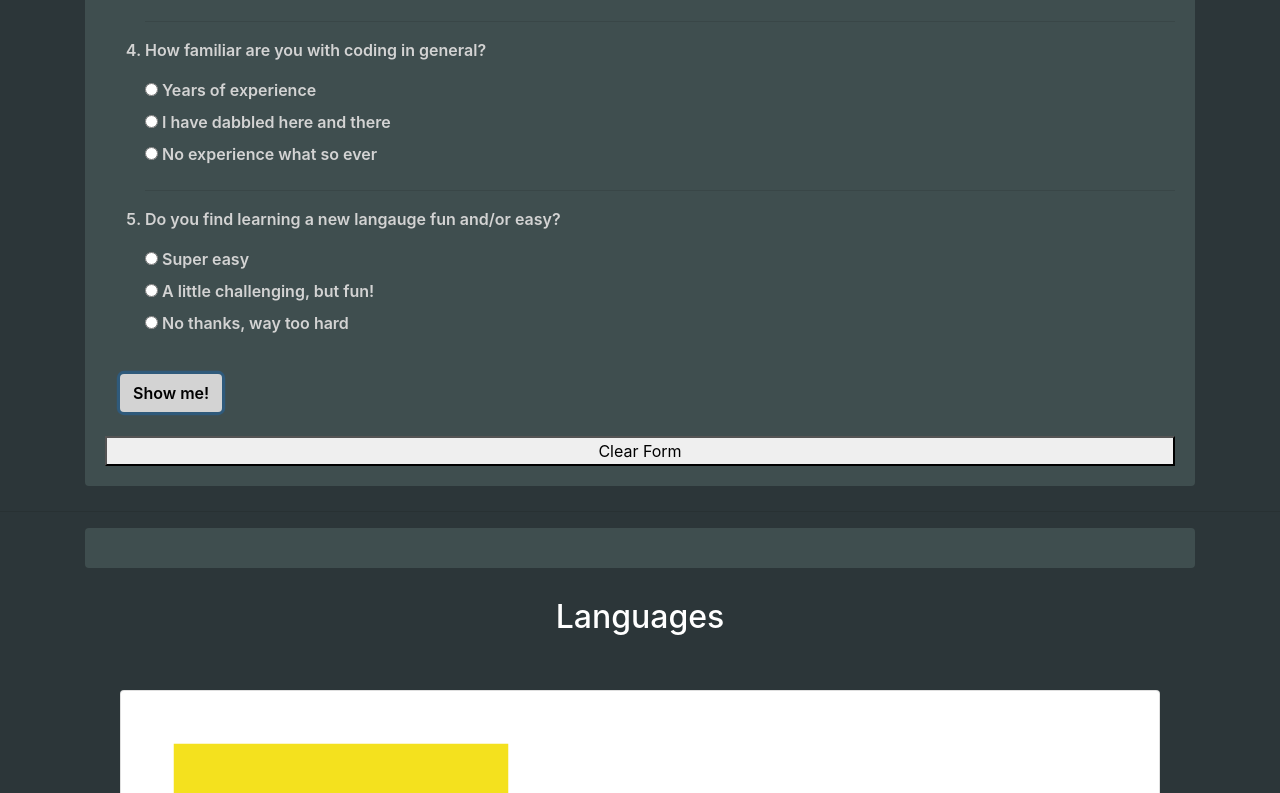
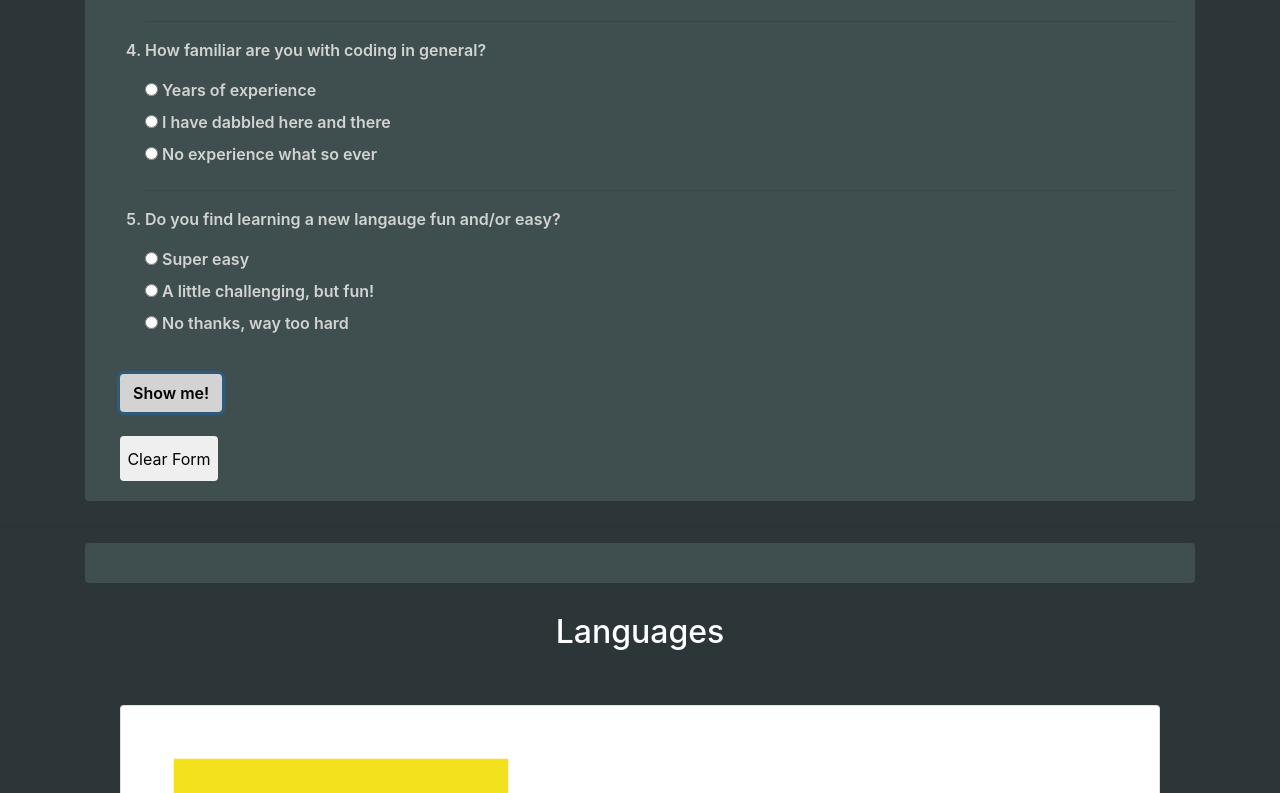
Before and after one commit to pphila/lang-suggester, a plain HTML site: page index.html in a window 1280 px wide. Both pictures are taken after a click on the button "Show me!". Shown: the part 1463-2256 px from the top of the page. Drawn offline with Linux system fonts and the light colour scheme.

Commit message:
add css styling to reset button.

```diff
--- a/css/styles.css
+++ b/css/styles.css
@@ -1,4 +1,8 @@
 /*global*/
+* {
+  scroll-behavior: smooth;
+}
+
 .hidden {
   display: none;
 }
@@ -65,6 +69,21 @@ h2 {
   box-shadow: 0 0 6px whitesmoke;
 }
 
+#reset {
+  border: 1px solid transparent;
+  border-radius: .25rem;
+  text-align: center;
+  height: 45px;
+  width: 98px;
+  font-weight: 600px;
+  font-size: 1rem;
+  margin-left: 15px;
+}
+
+#reset:hover {
+  box-shadow: 0 0 6px whitesmoke;
+}
+
 /*results*/
 #results {
   background-color: #3F4E4F;
```
